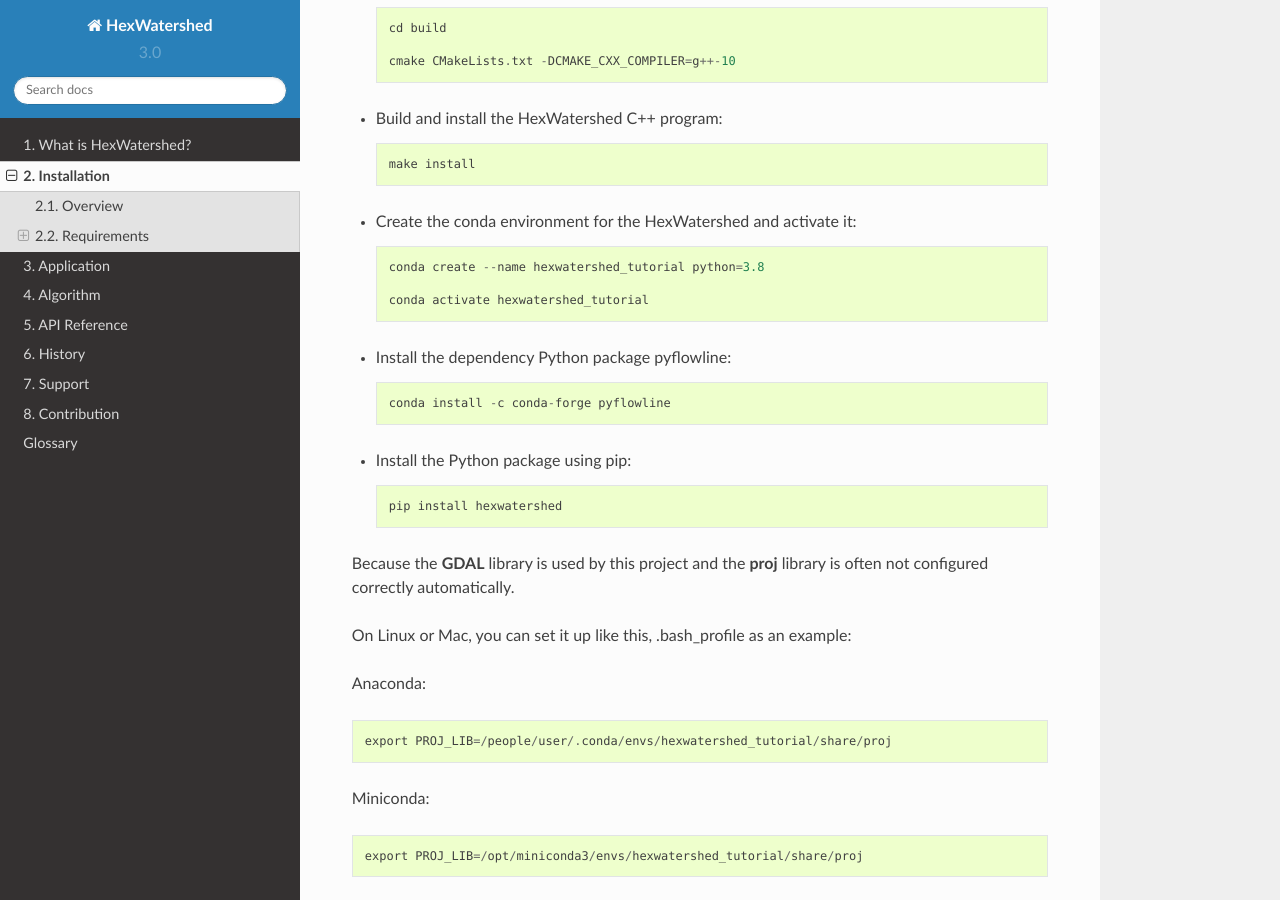
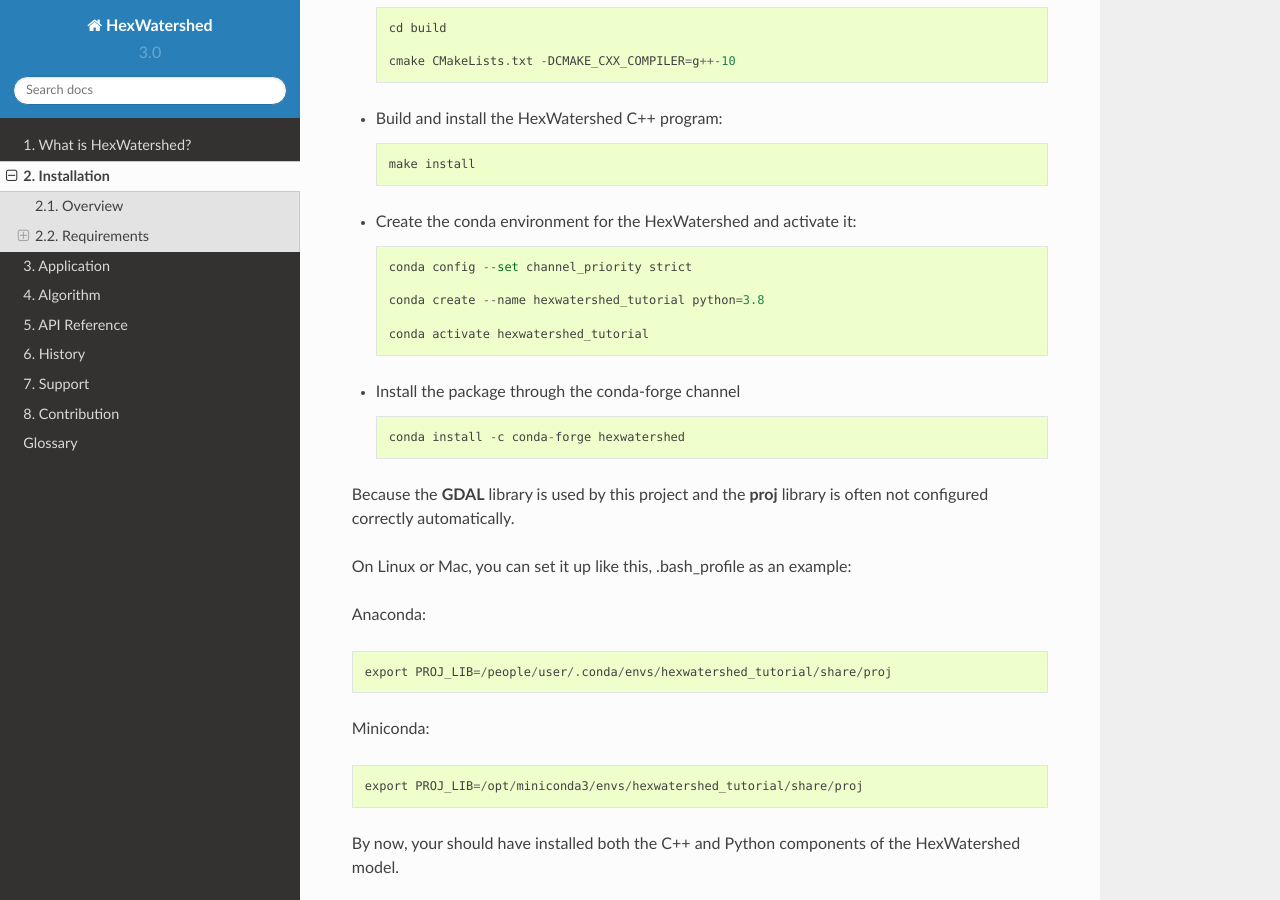
Before and after one commit to pnnl/hexwatershed, a Sphinx documentation site: the page built from docs/installation/installation.rst, in a window 1280 px wide and 900 px high, scrolled down 2044 px. Built offline with Sphinx 7.4.7 and the Read the Docs theme 2.0.0, drawn with Linux system fonts in a browser that asks for light colours.

Commit message:
update install

```diff
--- a/docs/installation/installation.rst
+++ b/docs/installation/installation.rst
@@ -112,18 +112,15 @@
 
 - Create the conda environment for the HexWatershed and activate it::
 
+    conda config --set channel_priority strict
+
     conda create --name hexwatershed_tutorial python=3.8
 
     conda activate hexwatershed_tutorial
 
-- Install the dependency Python package pyflowline::
+- Install the package through the conda-forge channel ::
 
-    conda install -c conda-forge pyflowline
-
-- Install the Python package using pip::
-
-    pip install hexwatershed
-
+    conda install -c conda-forge hexwatershed
 
 Because the **GDAL** library is used by this project and the **proj** library is often not configured correctly automatically.
 
```
